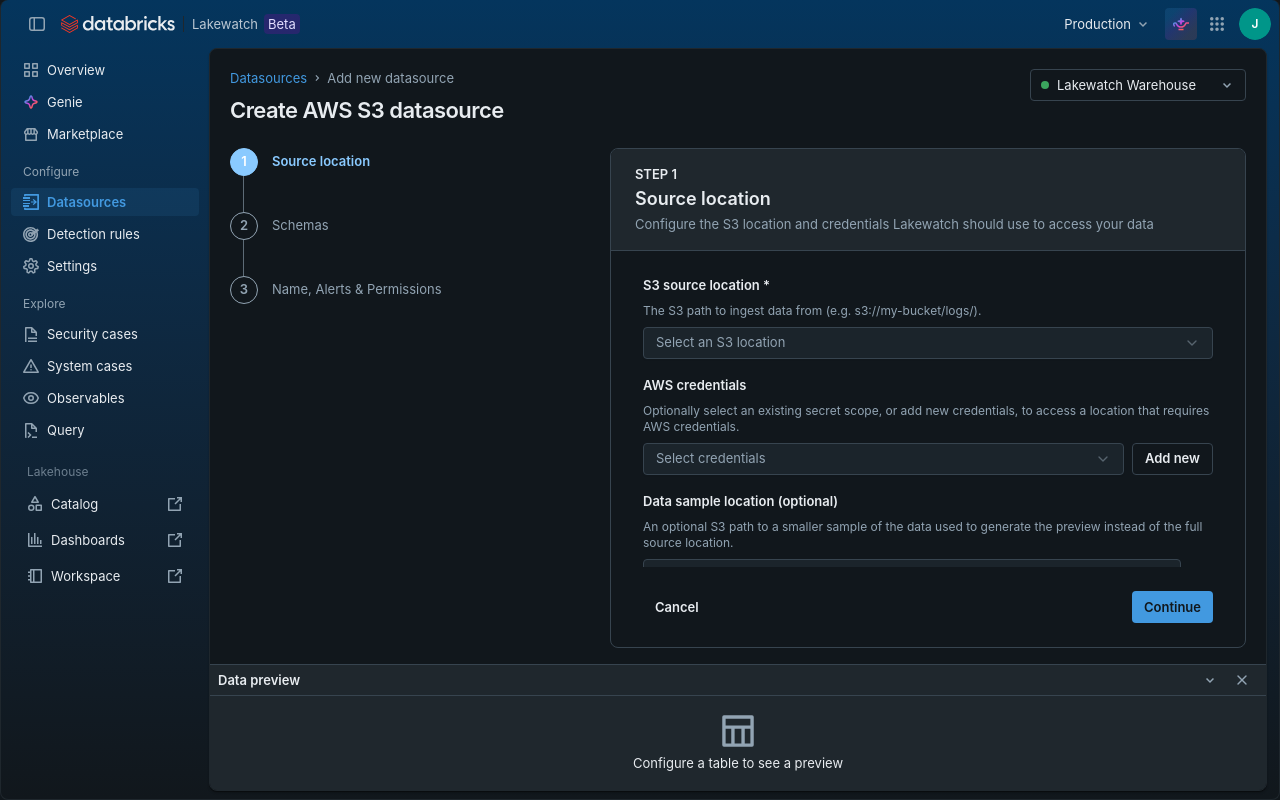
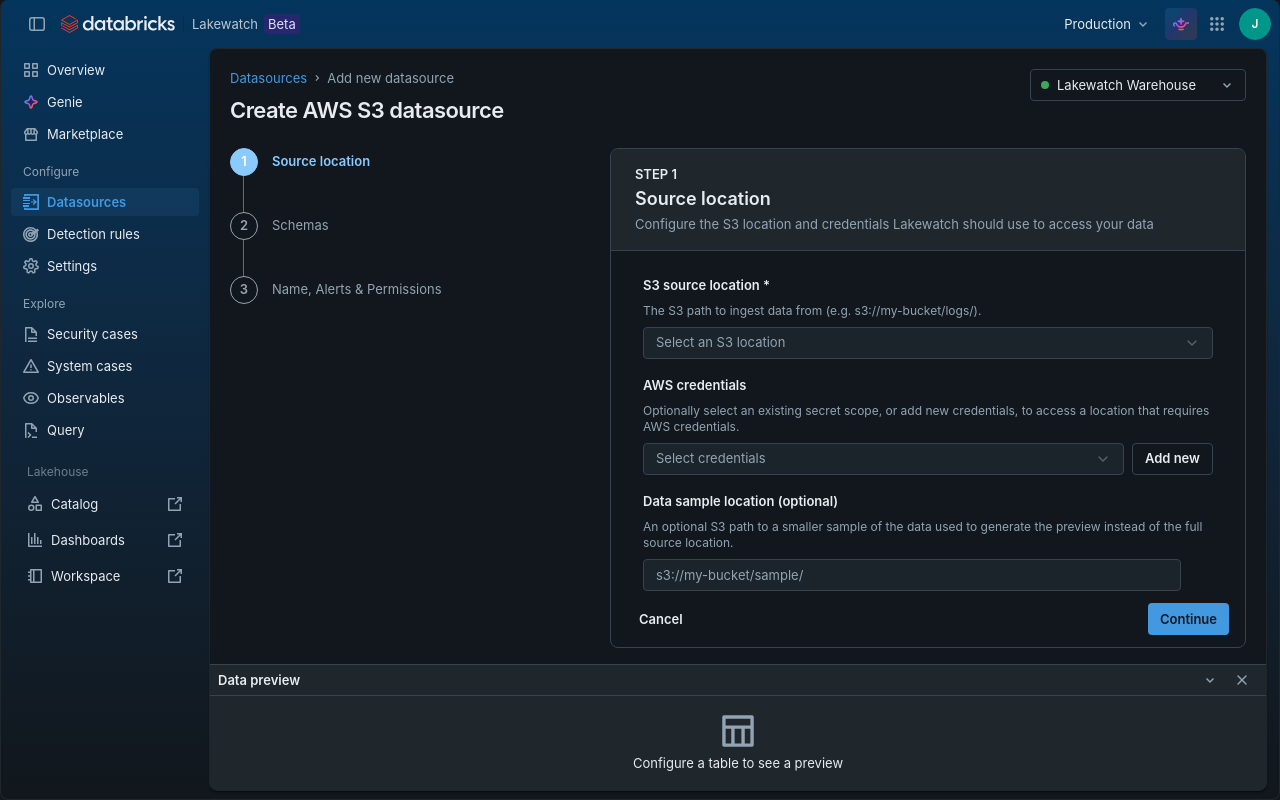
Before and after one commit to Trincia/LW-datasources-post-Panther, a Next.js app: page /lakewatch/datasources/new/aws-s3 in a window 1280 px wide. Built offline with nearby package versions, Linux system fonts and the light colour scheme.

Commit message:
Tighten AWS S3 wizard footer padding.
Halve Cancel/Continue bar spacing so the sticky actions sit closer to the form.

```diff
--- a/src/components/lakewatch/datasources-new/LakewatchAwsS3WizardView.tsx
+++ b/src/components/lakewatch/datasources-new/LakewatchAwsS3WizardView.tsx
@@ -1268,7 +1268,7 @@
               </div>
               </div>
 
-              <div className="flex shrink-0 items-center justify-between px-8 py-6">
+              <div className="flex shrink-0 items-center justify-between px-4 py-3">
                 <Button variant="ghost" size="sm" asChild>
                   <Link href="/lakewatch/datasources/new">Cancel</Link>
                 </Button>
```
